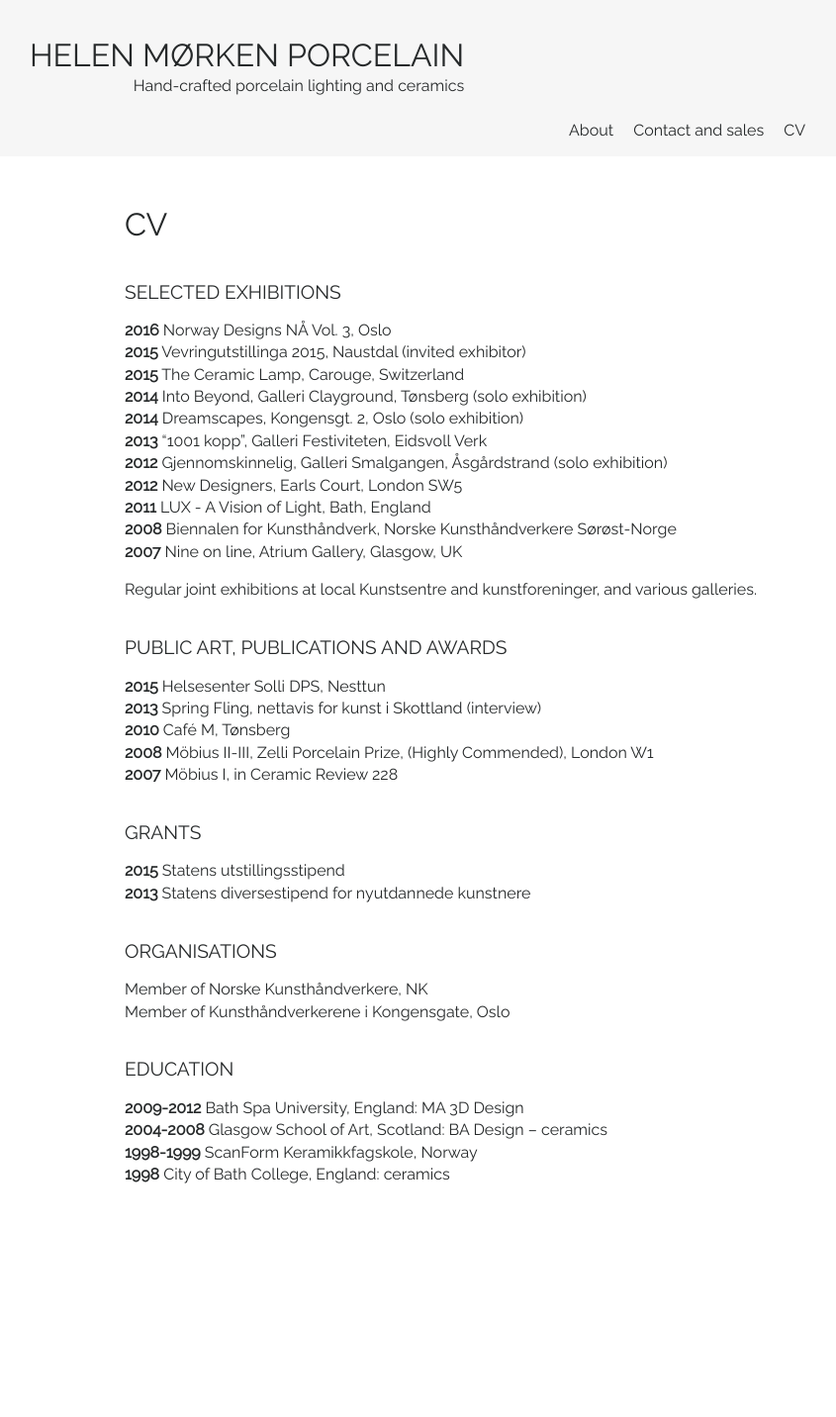
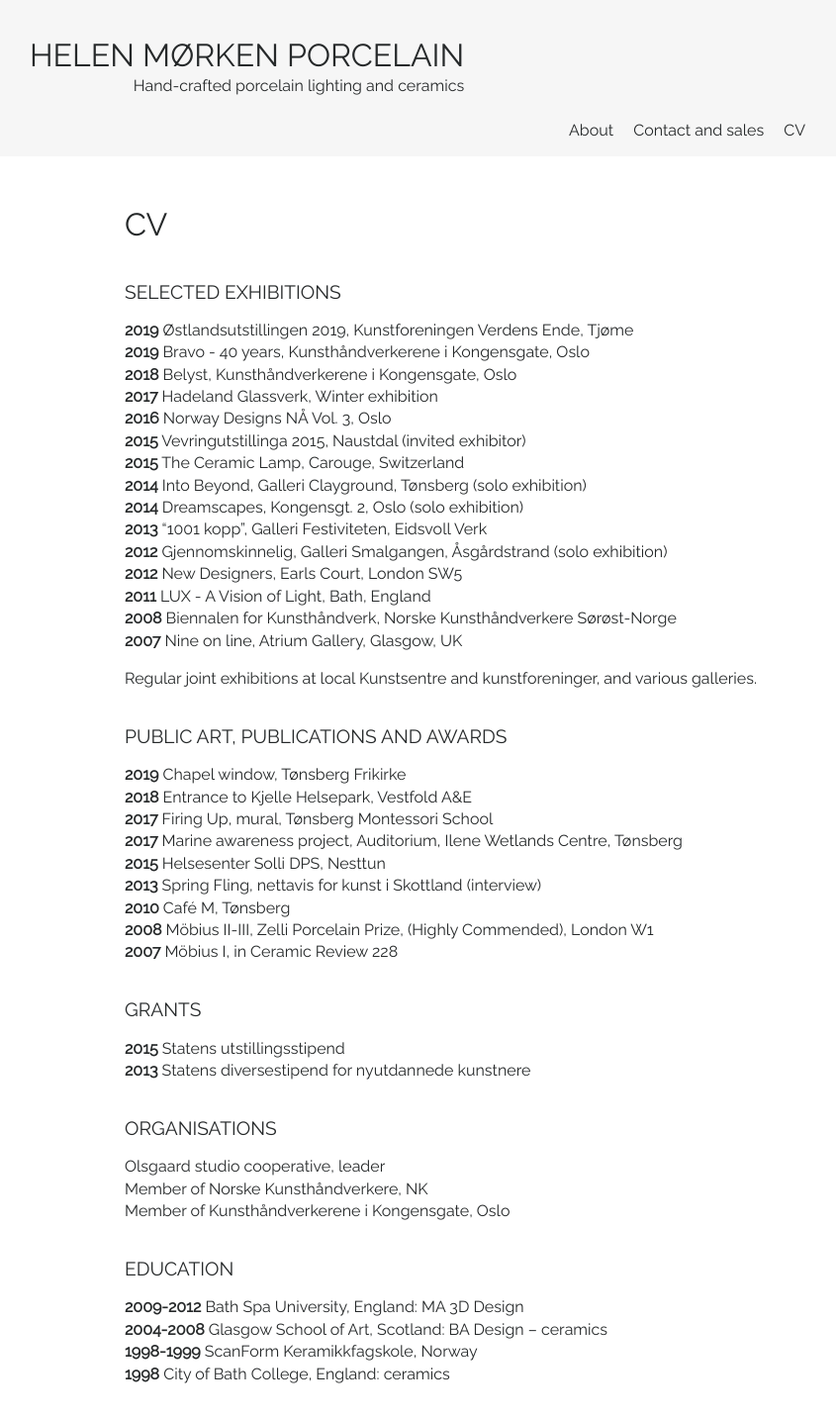
Before and after one commit to rebekkjm/helenmorkenno, a Jekyll site: the page built from cv.md, in a window 1280 px wide. Shown: the whole page at 99% size, without its empty margins (194-1039 px from the left). Built offline with Jekyll 4.4.1, drawn with Linux system fonts in a browser that asks for light colours; before the commit the page ends 1230 px from its top, so only the background shows below that.

Commit message:
Update CV

```diff
--- a/cv.md
+++ b/cv.md
@@ -6,6 +6,10 @@ permalink: /cv/
 
 ### Selected exhibitions
 
+**2019** Østlandsutstillingen 2019, Kunstforeningen Verdens Ende, Tjøme
+**2019** Bravo - 40 years, Kunsthåndverkerene i Kongensgate, Oslo
+**2018** Belyst, Kunsthåndverkerene i Kongensgate, Oslo
+**2017** Hadeland Glassverk, Winter exhibition
 **2016** Norway Designs NÅ Vol. 3, Oslo
 **2015** Vevringutstillinga 2015, Naustdal (invited exhibitor)
 **2015** The Ceramic Lamp, Carouge, Switzerland
@@ -22,12 +26,15 @@ Regular joint exhibitions at local Kunstsentre and kunstforeninger, and various
 
 ### Public art, publications and awards
 
+**2019** Chapel window, Tønsberg Frikirke
+**2018** Entrance to Kjelle Helsepark, Vestfold A&E
+**2017** Firing Up, mural, Tønsberg Montessori School
+**2017** Marine awareness project, Auditorium, Ilene Wetlands Centre, Tønsberg
 **2015** Helsesenter Solli DPS, Nesttun
 **2013** Spring Fling, nettavis for kunst i Skottland (interview)
 **2010** Café M, Tønsberg
 **2008** Möbius II-III, Zelli Porcelain Prize, (Highly Commended), London W1
 **2007** Möbius I, in Ceramic Review 228
-
 
 ### Grants
 
@@ -36,6 +43,7 @@ Regular joint exhibitions at local Kunstsentre and kunstforeninger, and various
 
 ### Organisations
 
+Olsgaard studio cooperative, leader
 Member of Norske Kunsthåndverkere, NK
 Member of Kunsthåndverkerene i Kongensgate, Oslo
 
```
